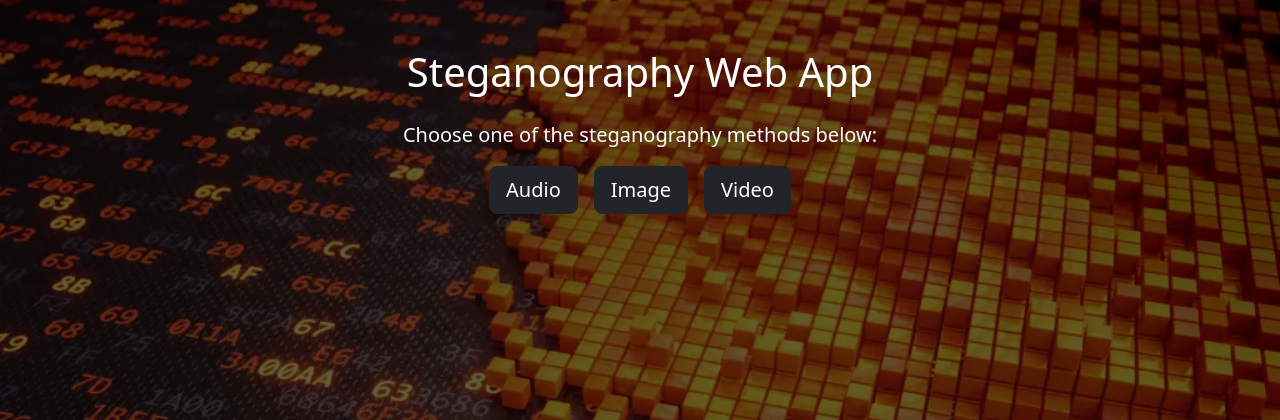
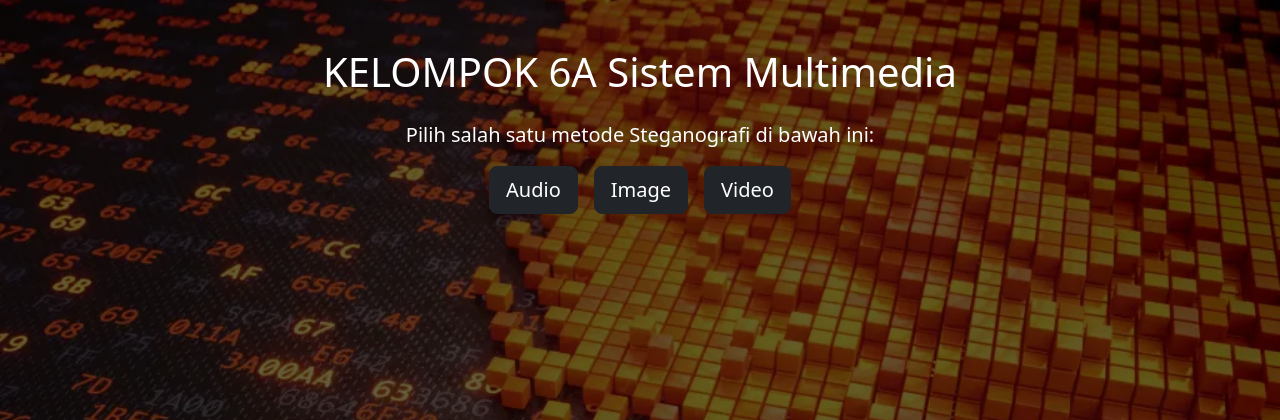
Before and after one commit to AhmadBadruAlHusaeni/webSismul, a Flask app: page / in a window 1280 px wide. Shown: the top 420 px of the page. Run offline with Flask 3, Linux system fonts and the light colour scheme.

Commit message:
Ganti Judul

```diff
--- a/templates/home.html
+++ b/templates/home.html
@@ -42,8 +42,8 @@
   </head>
   <body>
     <div class="container text-center mt-5">
-      <h1 class="mb-4">Steganography Web App</h1>
-      <p class="lead">Choose one of the steganography methods below:</p>
+      <h1 class="mb-4">KELOMPOK 6A Sistem Multimedia</h1>
+      <p class="lead">Pilih salah satu metode Steganografi di bawah ini:</p>
       <div class="d-flex justify-content-center gap-3">
         <a href="/audio" class="btn btn-dark btn-lg">Audio</a>
         <a href="/image" class="btn btn-dark btn-lg">Image</a>
```
